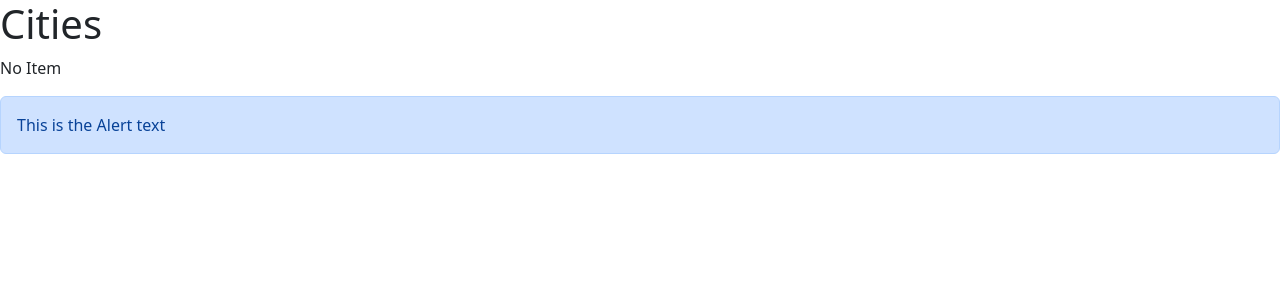
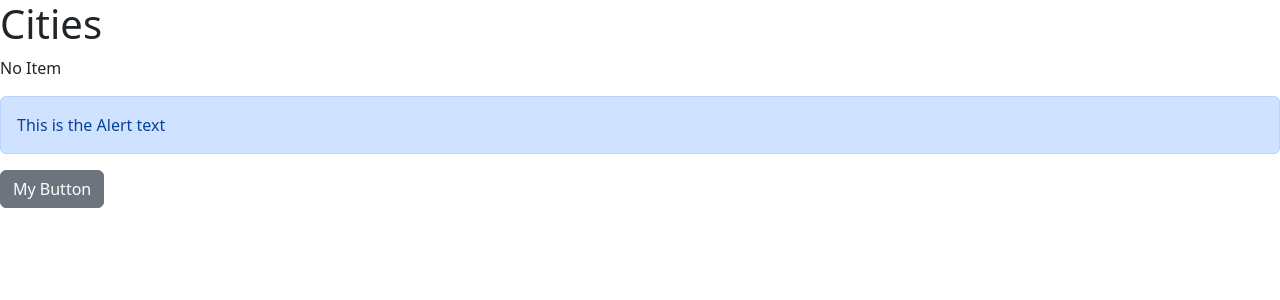
Before and after one commit to timothyabbott/mosh_react, a React (Vite) app: page / in a window 1280 px wide. Shown: the top 300 px of the page. Built offline with nearby package versions, Linux system fonts and the light colour scheme.

Commit message:
22. Exercise: creating a button component

```diff
--- a/src/App.tsx
+++ b/src/App.tsx
@@ -1,4 +1,5 @@
 import Alert from "./components/Alert";
+import Button from "./components/Button";
 import ListGroup from "./components/ListGroup";
 function App() {
   let items = ["New York", "London", "Paris", "Madrid"];
@@ -6,21 +7,28 @@ function App() {
   const handleSelectedItem = (item: string) => {
     console.log(item);
   };
+  const handleButtonClick = () => {
+    console.log("you clicked the button");
+  };
 
   return (
     <>
-      <div>
       <ListGroup
         items={items}
         heading="Cities"
         onSelectItem={handleSelectedItem}
       />
-      </div>
-      <div>
+
       <Alert>
         <span>This is the Alert text </span>
       </Alert>
-      </div>
+      <Button
+        buttonText={"My Button"}
+        color="secondary"
+        handleClick={() => {
+          handleButtonClick();
+        }}
+      />
     </>
   );
 }
--- /dev/null
+++ b/src/components/Button.tsx
@@ -0,0 +1,20 @@
+import React from "react";
+
+interface Props {
+  buttonText: String;
+  // the question mark makes the color property optional
+  // the strings seperated by pipes validates props. The linter will give warnings, but no errors will appear.
+  color?: "primary" | "secondary" | "danger";
+  // means no params are taken, and there is no return value
+  handleClick: () => void;
+}
+// primary is the default value of color
+const Button = ({ buttonText, color = "primary", handleClick }: Props) => {
+  return (
+    <button className={"btn btn-" + color} onClick={handleClick}>
+      {buttonText}
+    </button>
+  );
+};
+
+export default Button;
```
Also changed, not shown: .obsidian/workspace.json, 1 other file (tests, documents, lock files or other folders). Lines whose indentation alone changed are shown as unchanged.
